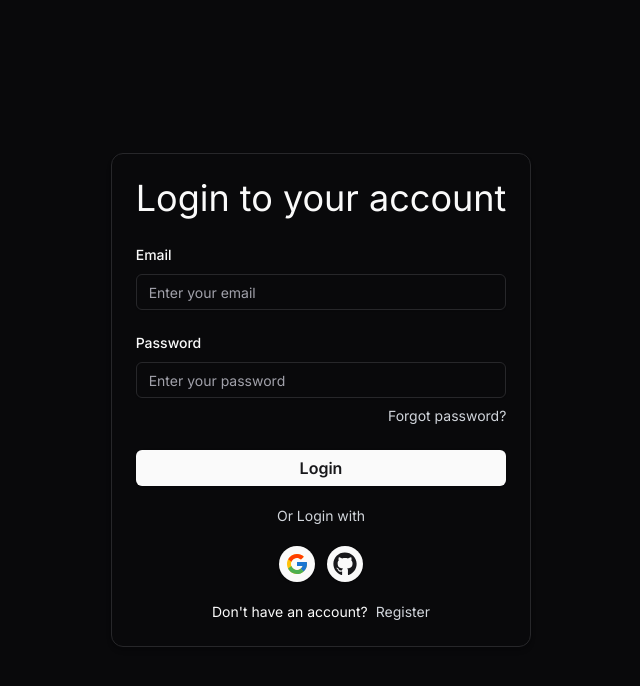
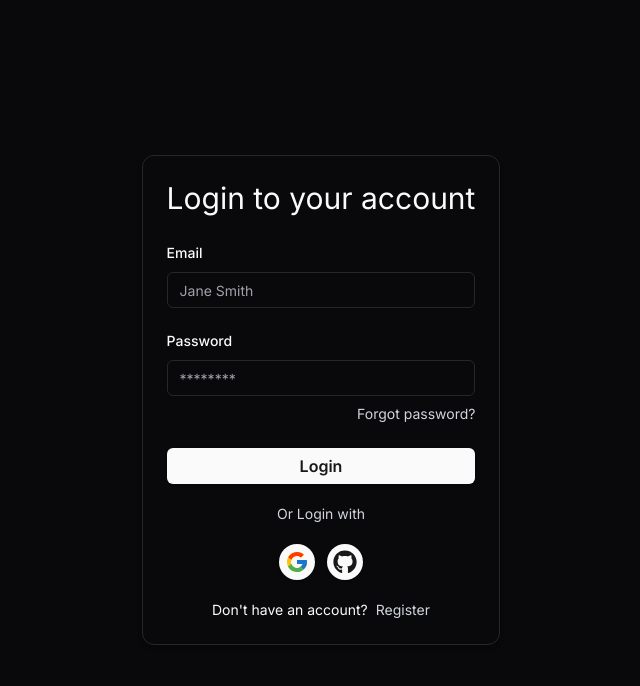
Before and after one commit to tonishantyadav/swift-auth, a Next.js app: page /auth/login in a window 1280 px wide. Shown: the top 686 px of the page, without its empty margins (319-959 px from the left). Built offline with nearby package versions, Linux system fonts and the light colour scheme.

Commit message:
Refactor: Registration form schema

```diff
--- a/app/schemas.ts
+++ /dev/null
@@ -1,18 +0,0 @@
-import { z } from 'zod'
-
-export const LoginFormSchema = z.object({
-  email: z.string().email('Invalid email.'),
-  password: z
-    .string()
-    .min(8, 'Invalid password.')
-    .max(255, 'Password is too long.'),
-})
-
-export const RegisterFormSchema = z.object({
-  name: z.string().min(1, 'Invalid name.').max(255, 'Name is too long'),
-  email: z.string().email('Invalid email.'),
-  password: z
-    .string()
-    .min(8, 'Invalid password.')
-    .max(255, 'Password is too long.'),
-})
--- /dev/null
+++ b/app/validation-schemaa.ts
@@ -0,0 +1,15 @@
+import { z } from 'zod'
+
+export const LoginFormSchema = z.object({
+  email: z.string().email('Invalid email.'),
+  password: z.string().min(8, 'Invalid password.').max(255, 'Invalid password'),
+})
+
+export const RegisterFormSchema = z.object({
+  name: z.string().min(1, 'Name is required.').max(255, 'Name is too long'),
+  email: z.string().email('Email is required.'),
+  password: z
+    .string()
+    .min(1, 'Password must be at least 8 characters long.')
+    .max(255, 'Password is too long.'),
+})
--- a/components/auth/LoginForm.tsx
+++ b/components/auth/LoginForm.tsx
@@ -1,6 +1,6 @@
 'use client'
 
-import { LoginFormSchema } from '@/app/schemas'
+import { LoginFormSchema } from '@/app/validation-schemaa'
 import { Button, Input } from '@/components/ui'
 import { Card, CardContent, CardFooter, CardHeader } from '@/components/ui/card'
 import {
@@ -36,7 +36,7 @@ const LoginForm = () => {
     <Form {...form}>
       <form onSubmit={form.handleSubmit(onSubmit)}>
         <Card className="mx-2 max-w-md shadow-md">
-          <CardHeader className="text-2xl md:text-4xl lg:text-4xl">
+          <CardHeader className="text-2xl md:text-3xl lg:text-3xl">
             Login to your account
           </CardHeader>
           <CardContent className="space-y-5">
@@ -50,7 +50,7 @@ const LoginForm = () => {
                     <Input
                       className="max-w-lg"
                       type="email"
-                      placeholder="Enter your email"
+                      placeholder="Jane Smith"
                       {...field}
                     />
                   </FormControl>
@@ -68,7 +68,7 @@ const LoginForm = () => {
                     <Input
                       className="max-w-lg"
                       type="password"
-                      placeholder="Enter your password"
+                      placeholder="********"
                       {...field}
                     />
                   </FormControl>
@@ -97,7 +97,10 @@ const LoginForm = () => {
             </div>
             <div className="flex gap-2 text-xs md:text-sm lg:text-sm">
               <p>Don't have an account?</p>
-              <Link href="" className="text-gray-300 hover:underline">
+              <Link
+                href="/auth/register"
+                className="text-gray-300 hover:underline"
+              >
                 Register
               </Link>
             </div>
--- a/components/auth/RegisterForm.tsx
+++ b/components/auth/RegisterForm.tsx
@@ -1,6 +1,6 @@
 'use client'
 
-import { RegisterFormSchema } from '@/app/schemas'
+import { RegisterFormSchema } from '@/app/validation-schemaa'
 import { Button, Input } from '@/components/ui'
 import { Card, CardContent, CardFooter, CardHeader } from '@/components/ui/card'
 import {
@@ -24,6 +24,7 @@ const RegisterForm = () => {
   const form = useForm<LoginFormData>({
     resolver: zodResolver(RegisterFormSchema),
     defaultValues: {
+      name: '',
       email: '',
       password: '',
     },
@@ -48,7 +49,7 @@ const RegisterForm = () => {
                     <Input
                       className="max-w-lg"
                       type="text"
-                      placeholder="Enter your name"
+                      placeholder="Jane Smith"
                       {...field}
                     />
                   </FormControl>
@@ -66,7 +67,7 @@ const RegisterForm = () => {
                     <Input
                       className="max-w-lg"
                       type="email"
-                      placeholder="Enter your email"
+                      placeholder="janesmith@example.com"
                       {...field}
                     />
                   </FormControl>
@@ -84,7 +85,7 @@ const RegisterForm = () => {
                     <Input
                       className="max-w-lg"
                       type="password"
-                      placeholder="Enter your password"
+                      placeholder="********"
                       {...field}
                     />
                   </FormControl>
@@ -95,7 +96,7 @@ const RegisterForm = () => {
           </CardContent>
           <CardFooter className="flex flex-col gap-y-5">
             <Button className="text-md w-full font-semibold" type="submit">
-              Login
+              Register
             </Button>
             <span className="text-sm text-gray-300">Or Register with</span>
             <div className="flex gap-3">
@@ -107,7 +108,10 @@ const RegisterForm = () => {
             </div>
             <div className="flex gap-2 text-xs md:text-sm lg:text-sm">
               <p>Already have an account?</p>
-              <Link href="" className="text-gray-300 hover:underline">
+              <Link
+                href="/auth/login"
+                className="text-gray-300 hover:underline"
+              >
                 Login
               </Link>
             </div>
```
Also changed, not shown: components/ui/input.tsx (+4 -4 lines).
